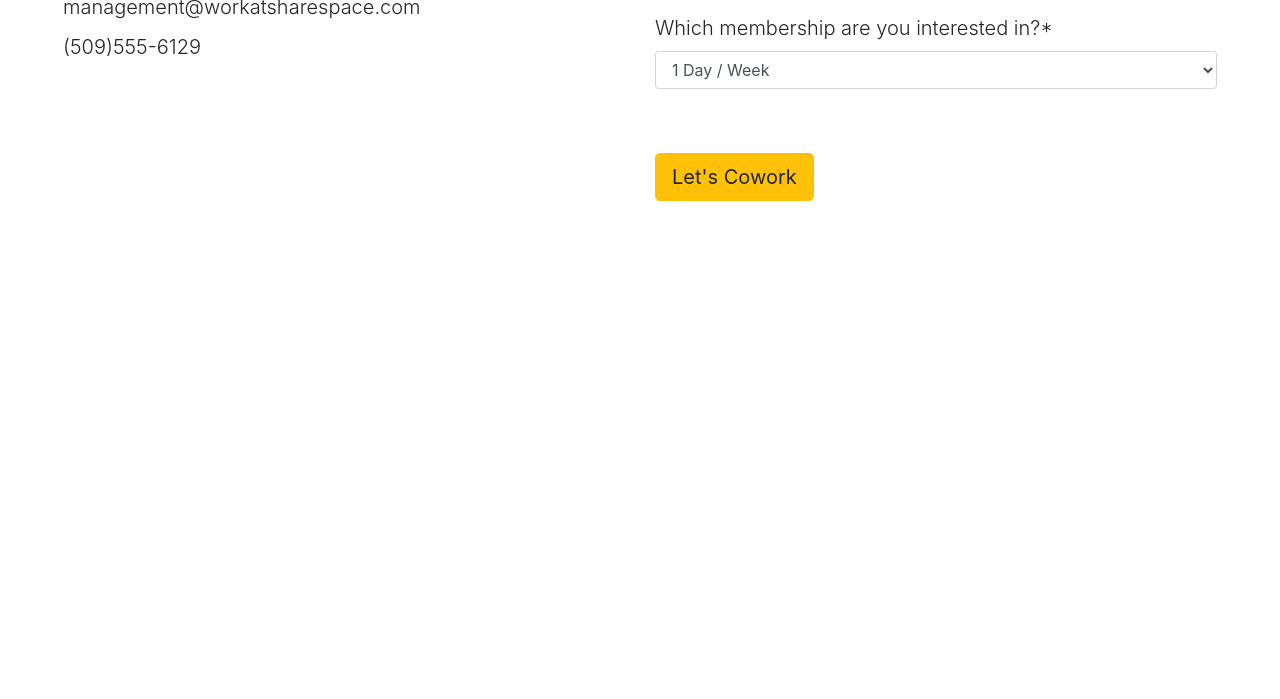
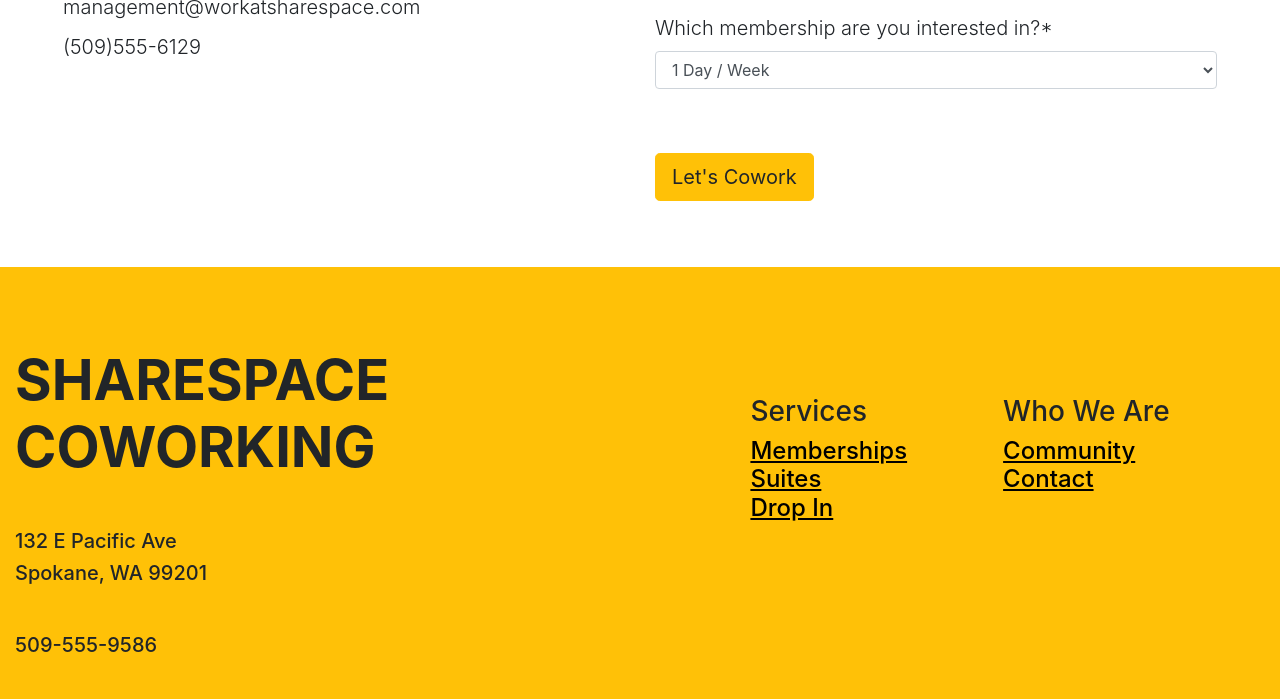
Before and after one commit to ursawd/ShareSpace, a website: page index.html in a window 1280 px wide. Shown: the part 4173-4872 px from the top of the page. Before the commit the page ends 4440 px from the top, so only its background shows below. Drawn offline with nearby package versions, Linux system fonts and the light colour scheme.

Commit message:
add footer

```diff
--- a/index.html
+++ b/index.html
@@ -148,7 +148,7 @@
             Fellow HITS DIFFERENT. Super friendly staff... clean (and quiet)
             environment... awesome network of people. 10/10 would recommend.”
           </p>
-          <p class="h3">John Doe</p>
+          <p class="h3">David Weber</p>
         </div>
         <div class="col-3">
           <p>
@@ -157,7 +157,7 @@
             collaboration! We love our Washington Cracker Building, second floor
             neighbors!”
           </p>
-          <p class="h3">Mickey Mouse</p>
+          <p class="h3">Frank Herbert</p>
         </div>
         <div class="col-3">
           <p>
@@ -186,7 +186,7 @@
             things I do not want. Good people to work with, a creative
             environment and good coffee 24/7. #ShareSpaceworks!”
           </p>
-          <p class="h3">Jane Doe</p>
+          <p class="h3">Robert Heinlein</p>
         </div>
       </section>
       <!-- End Section Row 3 -->
@@ -260,6 +260,38 @@
       </section>
 
       <!-- End Section Row 4 -->
+      <!-- Footer -->
+      <!-- footer left side -->
+      <footer class="row footer-row bg-warning">
+        <div class="sp5 col-md-6">
+          <p class='display-4 mb-5 font-weight-bold'>SHARESPACE COWORKING</p>
+          <p class='h5 mt-5'>
+            132 E Pacific Ave
+          </p>
+          <p class='h5'>
+            Spokane, WA 99201
+          </p>
+          <p class='h5 mt-5'>509-555-9586</p>
+          <p class='mt-5'><i class="fa fa-instagram fa-2x mr-2"></i><i class="fa fa-facebook fa-2x"></i></p>
+        </div>
+        <!-- footer right side -->
+        <div class=" h4 sp8 col-md-6 d-flex justify-content-center">
+          <div class="mr-5" >
+            <p class='h3' >Services</p>
+            <a class="" href="/memberships">Memberships</a><br>
+            <a href="/suites">Suites</a><br>
+            <a href="/drop-in-1">Drop In</a>
+          </div>
+          <div class="ml-5" >
+            <p class='h3'>Who We Are</p>
+            <a href="/community">Community</a><br>
+            <a href="/contact">Contact</a><br>
+          </div>
+        </div>
+
+      </footer>
+
+      <!-- End Footer -->
     </main>
     <!-- jQuery must come first, then Popper.js, then the Bootstrap JavaScript plugins.-->
     <!-- <script src="node_modules/jquery/dist/jquery.slim.min.js"></script>
--- a/style.css
+++ b/style.css
@@ -36,10 +36,28 @@ nav a {
 .sp10 {
   margin-top: 10rem;
 }
+.sp5 {
+  margin-top: 5rem;
+}
 .sp7 {
   margin: 0 12rem 0 12rem;
 }
+.sp8 {
+  margin-top: 8rem;
+}
+
 #section3 p {
   line-height: 2;
   text-align: center;
 }
+footer {
+  min-height: 60vh;
+}
+
+footer a {
+  color: #000;
+  text-decoration: underline;
+}
+footer a:hover {
+  color: #000;
+}
```
